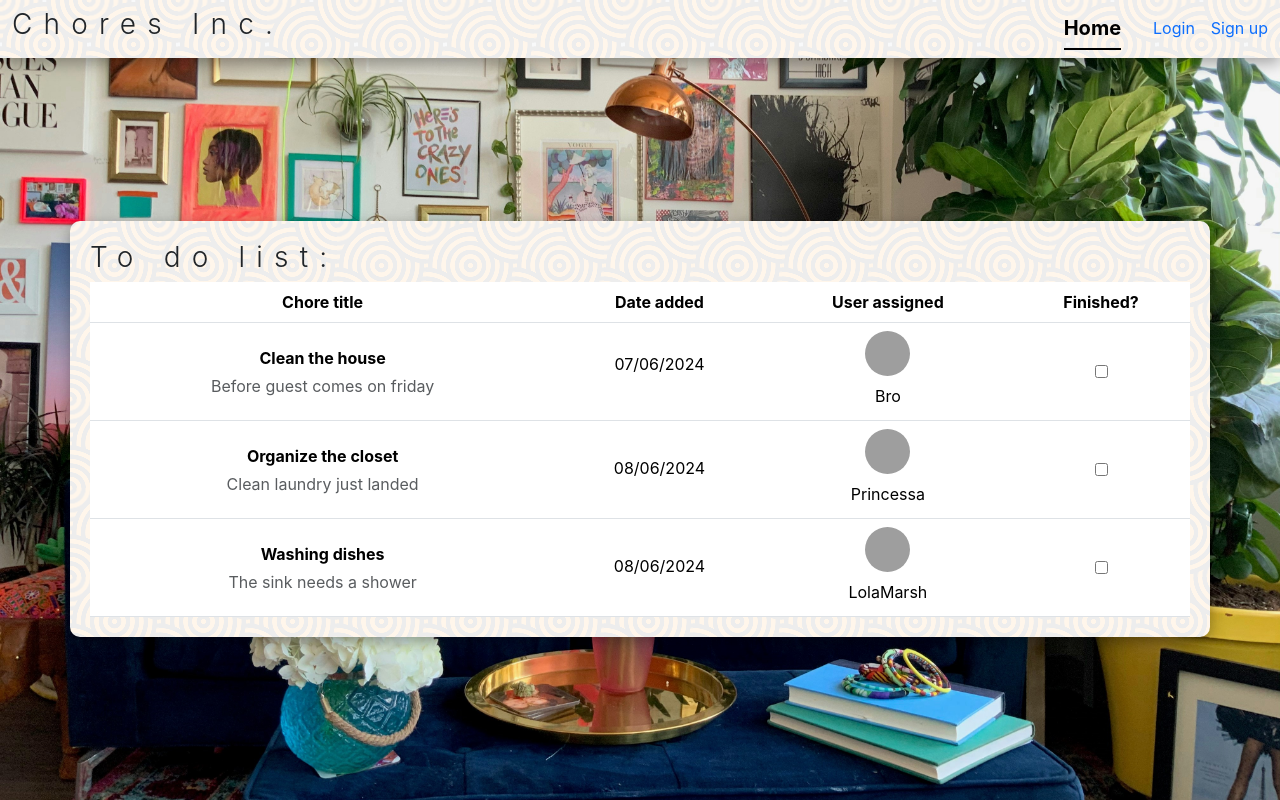
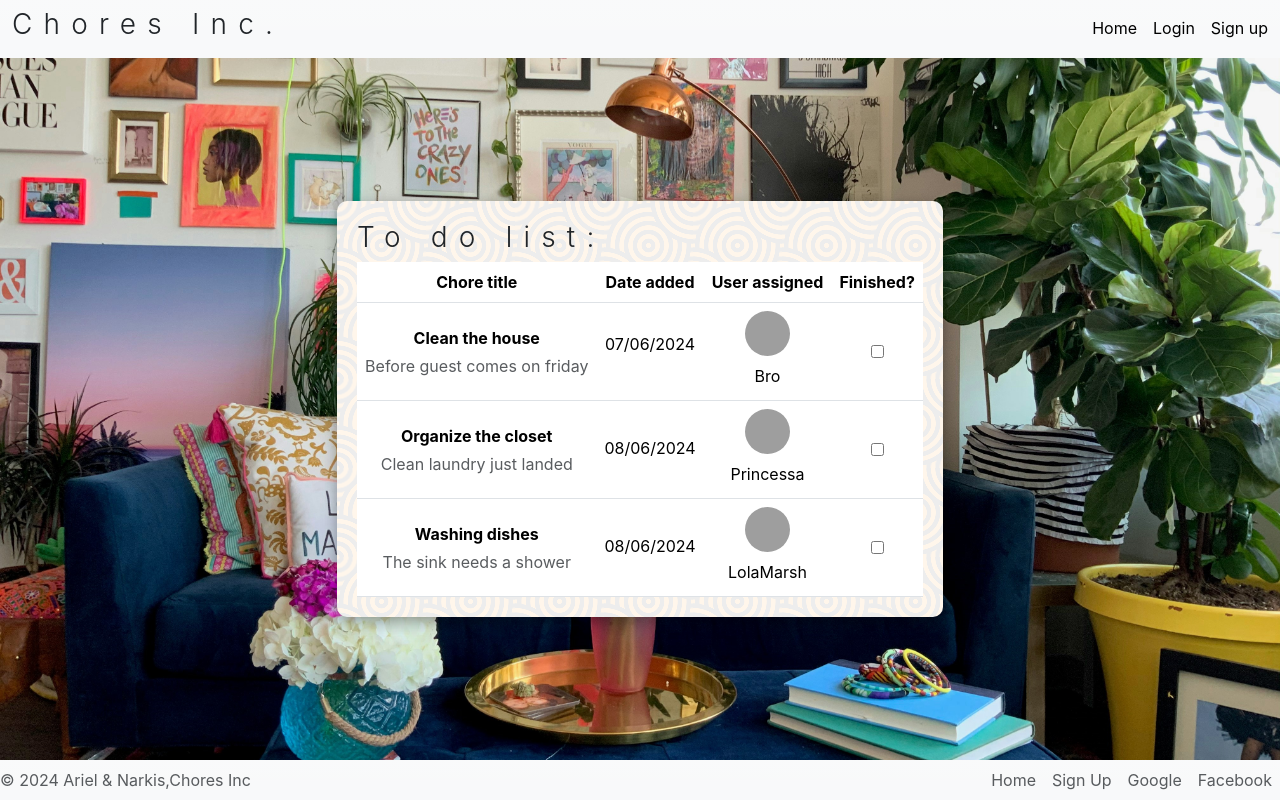
Before and after one commit to ArielBubis/Home_Chores_Website, a PHP site: page /choreslist.html in a window 1280 px wide. Run offline with PHP 8.4, Linux system fonts and the light colour scheme; grey boxes are pictures that could not be loaded.

Commit message:
Chorelist responsivity fix

```diff
--- a/Chores-website/choreslist.html
+++ b/Chores-website/choreslist.html
@@ -11,25 +11,22 @@
 </head>
 
 <body>
-  <header> <!--=navigation bar-->
-    <nav class="navbar all_style bg-body-tertiary">
+  <header>
+    <nav class="navbar bg-light bg-gradient">
       <div class="container-fluid">
         <h3 class="company_title">Chores Inc.</h3>
         <div class="nav nav-underline">
-          <a class="navbar-brand nav-link active " href="index.html">Home</a>
-          <a class="nav-link" href="loginscreen.html">Login</a>
-          <!--change this to the current page to show active-->
-          <a class="nav-link" aria-current="Sign up" href="signupscreen.html">Sign up</a>
+          <a class="nav-link text-black" href="index.html">Home</a>
+          <a class="nav-link text-black" href="loginscreen.html">Login</a>
+          <a class="nav-link text-black" href="signupscreen.html">Sign up</a>
         </div>
       </div>
     </nav>
+  </header>
 
-  </header> <!--end of navigation bar-->
-
-  <!--page content-->
-  <div class="container all_style">
+  <div class="table-responsive all_style">
     <h3 class="company_title">To do list:</h3>
-    <table class="table table-responsive align-middle mb-0" style="border-radius: 10px;">
+    <table class="table text-center align-middle mb-0" style="border-radius: 10px;">
       <thead class="bg-light">
         <tr>
           <th class="text-center">Chore title</th>
@@ -51,7 +48,8 @@
           </td>
           <td class="text-center">
             <div class="d-flex flex-column align-items-center justify-content-center">
-              <img src="https://mdbootstrap.com/img/new/avatars/8.jpg" alt="" style="width: 45px; height: 45px" class="rounded-circle mb-2" />
+              <img src="https://mdbootstrap.com/img/new/avatars/8.jpg" alt="" style="width: 45px; height: 45px"
+                class="img-fluid rounded-circle mb-2" />
               <div>
                 <p class="mb-1">Bro</p>
               </div>
@@ -73,7 +71,8 @@
           </td>
           <td class="text-center">
             <div class="d-flex flex-column align-items-center justify-content-center">
-              <img src="https://mdbootstrap.com/img/new/avatars/6.jpg" alt="" style="width: 45px; height: 45px" class="rounded-circle mb-2" />
+              <img src="https://mdbootstrap.com/img/new/avatars/6.jpg" alt="" style="width: 45px; height: 45px"
+                class="img-fluid rounded-circle mb-2" />
               <div>
                 <p class="mb-1">Princessa</p>
               </div>
@@ -95,7 +94,8 @@
           </td>
           <td class="text-center">
             <div class="d-flex flex-column align-items-center justify-content-center">
-              <img src="https://mdbootstrap.com/img/new/avatars/7.jpg" alt="" style="width: 45px; height: 45px" class="rounded-circle mb-2" />
+              <img src="https://mdbootstrap.com/img/new/avatars/7.jpg" alt="" style="width: 45px; height: 45px"
+                class="img-fluid rounded-circle mb-2" />
               <div>
                 <p class="mb-1">LolaMarsh</p>
               </div>
@@ -108,6 +108,17 @@
       </tbody>
     </table>
   </div>
+
+  <footer class="bg-light bg-gradient d-flex flex-wrap justify-content-between align-items-center ">
+    <p class="col-md-4 mb-0 text-body-secondary">© 2024 Ariel & Narkis,Chores Inc</p>
+    <ul class="nav col-md-4 justify-content-end">
+      <li class="nav-item"><a href="index.html" class="nav-link px-2 text-body-secondary">Home</a></li>
+      <li class="nav-item"><a href="signupscreen.html" class="nav-link px-2 text-body-secondary">Sign Up</a></li>
+      <li class="nav-item"><a href="http://www.google.com" class="nav-link px-2 text-body-secondary">Google</a></li>
+      <li class="nav-item"><a href="http://www.facebook.com" class="nav-link px-2 text-body-secondary">Facebook</a></li>
+    </ul>
+  </footer>
+
 </body>
 
 </html>
--- a/Chores-website/style/style.css
+++ b/Chores-website/style/style.css
@@ -12,12 +12,13 @@ body {
   /* padding-top: 95px; */
 }
 
-.container {
+.container,.table-responsive{
   margin: auto;
   padding: 20px;
   border-radius: 10px;
   max-height: 80vh;
   align-self:center;
+  max-width: 100%;
   /* box-shadow: 0 0 10px rgba(0, 0, 0, 0.1); */
   box-shadow: rgba(0, 0, 0, 0.35) 0px 5px 15px;
   /* margin-top: 20px; */
@@ -25,6 +26,7 @@ body {
   background-color: rgba(221, 221, 221, 0.88);
   border-radius: 10px;
 */}
+
 
 .logo {
   width: 200px;
```
Also changed, not shown: Chores-website/loginscreen.html (+2 -9 lines), Chores-website/signupscreen.html (+1 -8 lines). Lines whose indentation alone changed are shown as unchanged.
